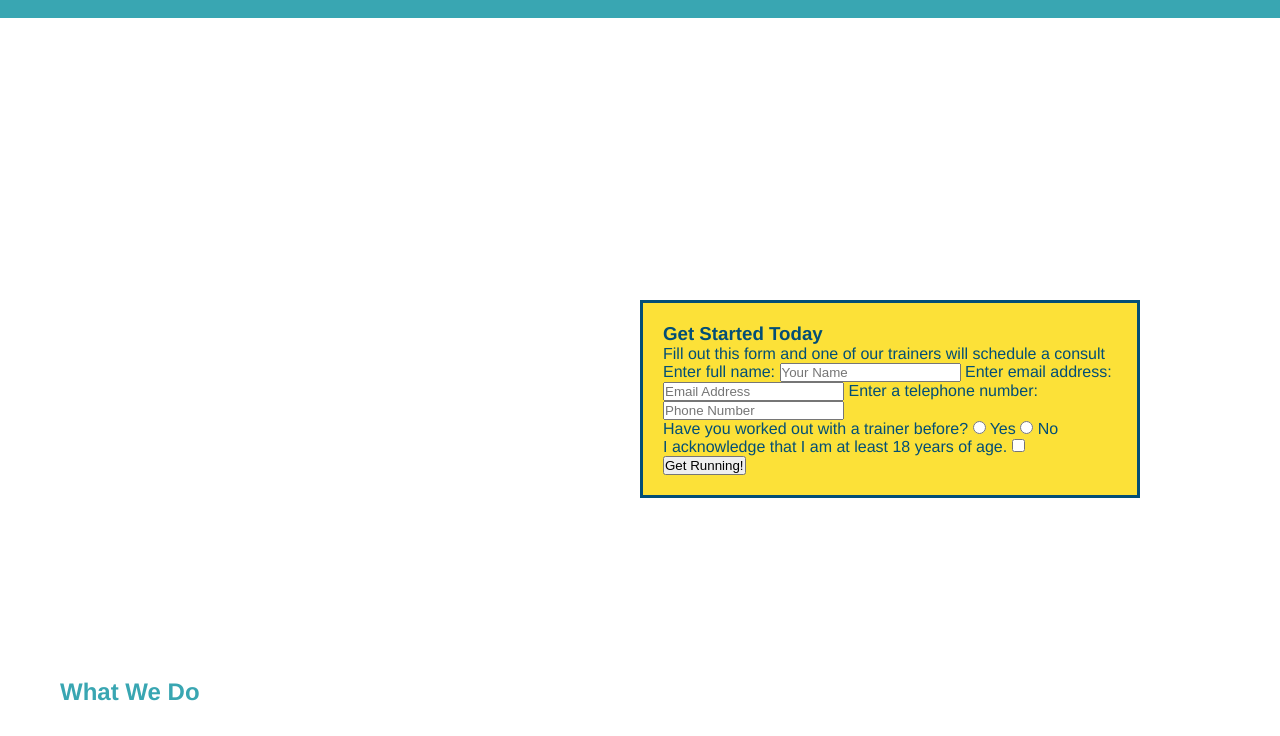
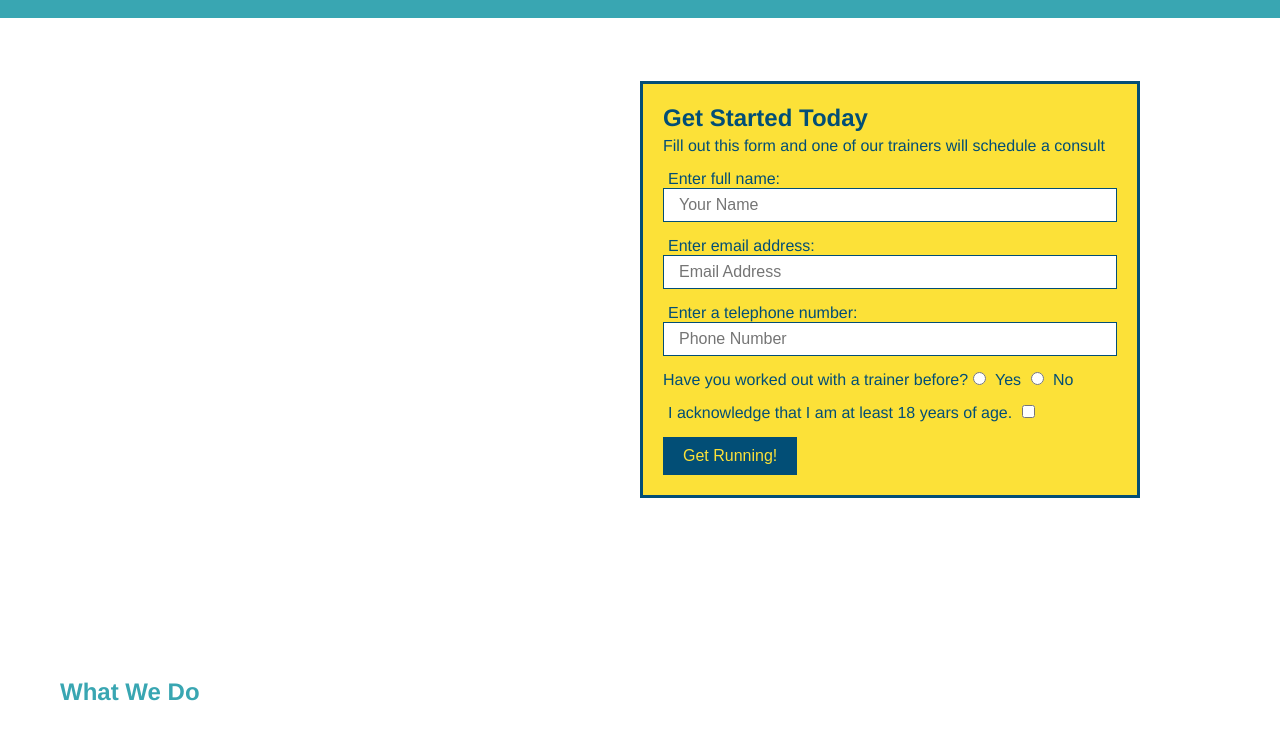
Before and after one commit to Chris5801/run-buddy, a plain HTML site: page index.html in a window 1280 px wide. Shown: the part 64-800 px from the top of the page. Drawn offline with Linux system fonts and the light colour scheme.

Commit message:
Hero Button

```diff
--- a/index.html
+++ b/index.html
@@ -40,11 +40,11 @@
                 <!-- Add form element-->
                 <form>
                     <label for="name">Enter full name:</label>
-                    <input type="text" placeholder="Your Name" name="name" id="name"/>
+                    <input type="text" placeholder="Your Name" name="name" id="name" class="form-input" />
                     <label for="email">Enter email address:</label>
-                    <input type="email" placeholder="Email Address" name="email" id="email"/>
+                    <input type="text" placeholder="Email Address" name="email" id="email" class="form-input" />
                     <label for="phone">Enter a telephone number:</label>
-                    <input type="tel" placeholder="Phone Number" name="phone" id="phone"/>
+                    <input type="text" placeholder="Phone Number" name="phone" id="phone" class="form-input" />
                     <p>
                         Have you worked out with a trainer before?
                         <input type="radio" name="trainer-confirm" id="trainer-yes" />
--- a/style.css
+++ b/style.css
@@ -3,6 +3,7 @@
     padding: 0;
     box-sizing: border-box;
 }
+
 body {
     /* more on this crazy alphanumerical value in a minute!*/
     color: #39a6b2;
@@ -68,9 +69,9 @@ footer a {
 
 section {
     padding: 60px;
+}
 
-    /* Hero Sytle Start*/
-}
+/* Hero Sytle Start*/
 .hero {
     background-image: url("../assets/images/hero-bg.jpg");
     height: 600px;
@@ -80,13 +81,44 @@ section {
 }
  /* Hero Style End*/
 
-.hero-form {
+.hero-form  {
     color: #024e76;
     background-color: #fce138;
     padding: 20px;
     width: 500px;
-    border: solid 3px #024e76;
+    border: 3px solid #024e76;
     position: absolute;
     bottom: 120px;
     right: 140px;
 }
+
+.hero-form p {
+    margin: 5px 0 15px 0;
+}
+
+.hero-form h3 {
+    font-size: 24px;
+    margin: 0;
+}
+
+.form-input {
+    border: 1px solid #024e76;
+    display: block;
+    padding: 7px 15px;
+    font-size: 16px;
+    color: #024376;
+    width: 100%;
+    margin-bottom: 15px;
+}
+
+.hero-form label {
+    margin: 0 5px;
+}
+
+.hero-form button {
+    color: #fce138;
+    background-color: #024e76;
+    border: none;
+    padding: 10px 20px;
+    font-size: 16px;
+}
```
